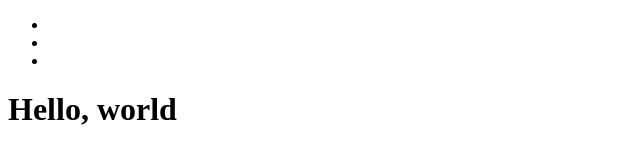
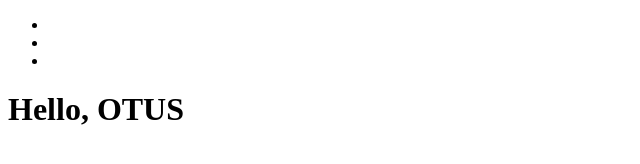
Before and after one commit to grigoriy-st/Test_OTUS, a plain HTML site: page page.html in a window 1280 px wide. Shown: the full height of the page, 0-640 px from the left. Drawn offline with Linux system fonts and the light colour scheme.

Commit message:
Edit page.html file

```diff
--- a/page.html
+++ b/page.html
@@ -10,6 +10,6 @@
         <li></li>
         <li></li>
     </ul>
-    <h1>Hello, world</h1>
+    <h1>Hello, OTUS</h1>
 </body>
 </html>
```
